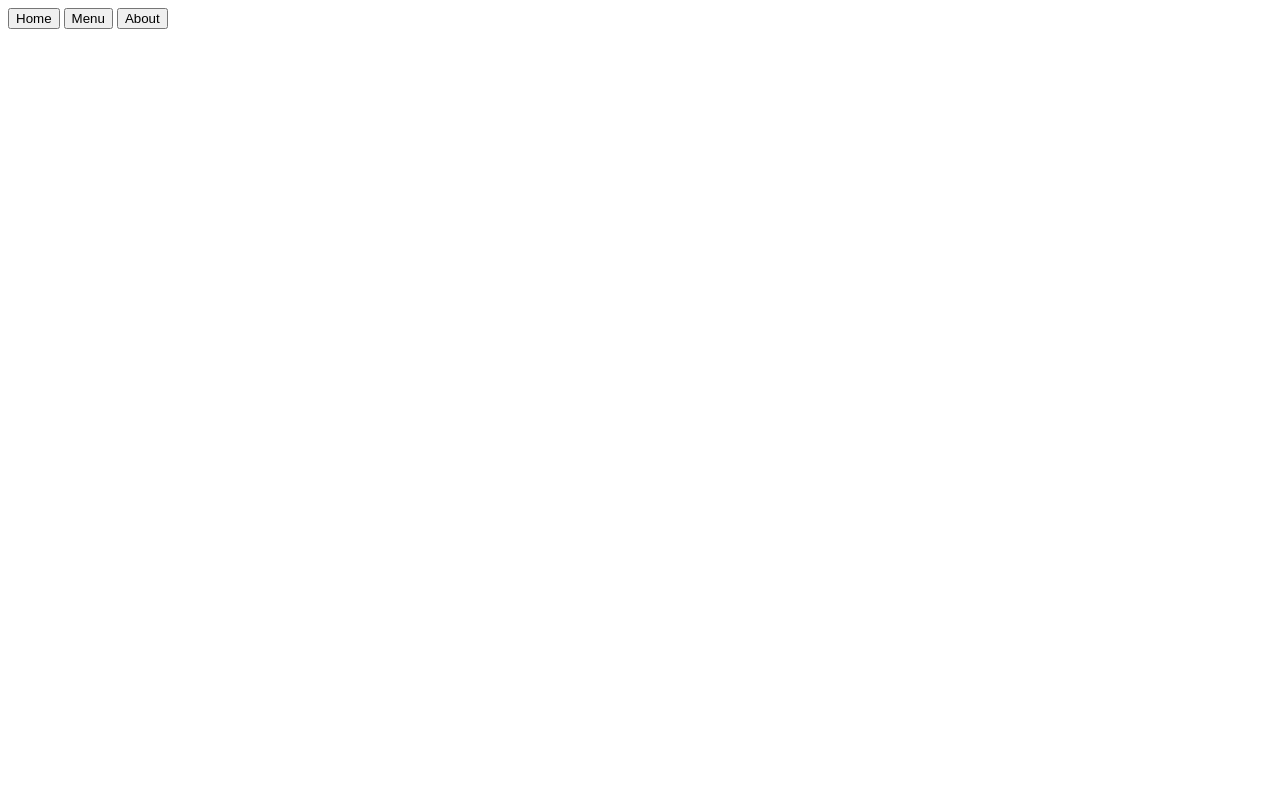
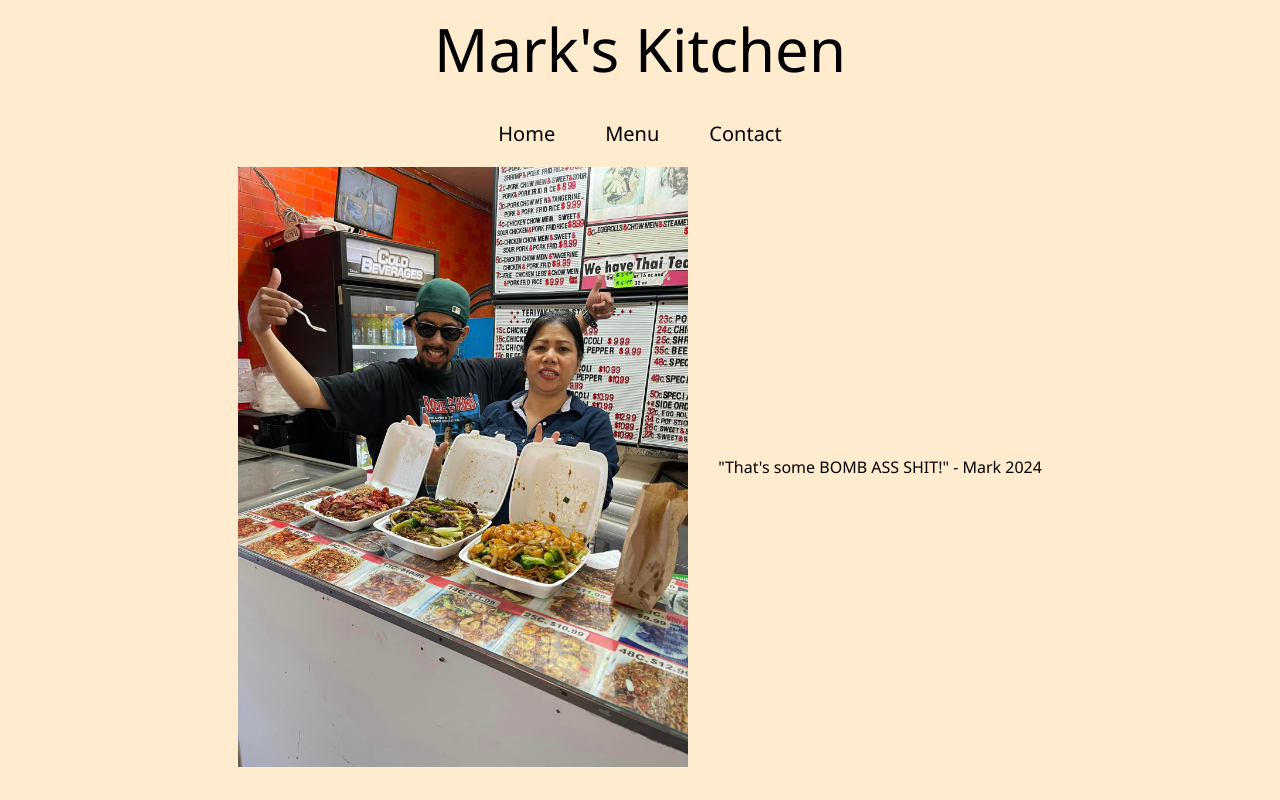
Before and after one commit to ehuang1998/restaurant-page, a website built with webpack: page src/index.html in a window 1280 px wide. Built offline with nearby package versions, Linux system fonts and the light colour scheme.

Commit message:
webpage created

```diff
--- /dev/null
+++ b/src/header.js
@@ -0,0 +1,36 @@
+export default function createHeader() {
+    const header = document.createElement("div");
+
+    const title = document.createElement('div');
+
+    const navBar = document.createElement('div');
+    const homeBtn = document.createElement('div');
+    const menuBtn = document.createElement('div');
+    const contactBtn = document.createElement('div');
+
+    title.setAttribute('id', 'title');
+
+    homeBtn.setAttribute('id', 'home-btn');
+    menuBtn.setAttribute('id', 'menu-btn');
+    contactBtn.setAttribute('id', 'contact-btn');
+
+    header.classList.add('header');
+    navBar.classList.add('navBar');
+    homeBtn.classList.add('tab');
+    menuBtn.classList.add('tab');
+    contactBtn.classList.add('tab');
+
+    title.textContent = "Mark's Kitchen";
+    homeBtn.textContent = 'Home';
+    menuBtn.textContent = 'Menu';
+    contactBtn.textContent = 'Contact';
+
+    header.appendChild(title);
+    navBar.appendChild(homeBtn);
+    navBar.appendChild(menuBtn);
+    navBar.appendChild(contactBtn);
+    header.appendChild(navBar);
+
+    return header;
+
+}
--- /dev/null
+++ b/src/home.js
@@ -0,0 +1,23 @@
+import Photo from './img/photo.jpg';
+
+export default function renderHome() {
+
+    const homePage = document.createElement('div');
+    const message = document.createElement('div');
+
+    homePage.setAttribute('id', 'home-page');
+    message.setAttribute('id', 'message');
+
+    message.textContent = `"That's some BOMB ASS SHIT!" - Mark 2024`;
+
+    const myPhoto = new Image();
+    myPhoto.src = Photo;
+
+    myPhoto.height = 600;
+
+    homePage.appendChild(myPhoto);
+    homePage.appendChild(message);
+
+    return homePage;
+
+}
--- a/src/index.html
+++ b/src/index.html
@@ -6,13 +6,6 @@
     <title>Restaurant Page</title>
 </head>
 <body>
-    <header>
-        <nav>
-            <button>Home</button>
-            <button>Menu</button>
-            <button>About</button>
-        </nav>
-    </header>
     <div id="content"></div>
 </body>
 </html>
--- a/src/index.js
+++ b/src/index.js
@@ -1 +1,13 @@
-console.log("Hello World!");
+import renderMenu from "./menu";
+import contact from "./contact";
+import createHeader from "./header";
+import renderHome from "./home";
+import './styles.css';
+
+const content = document.querySelector('#content');
+
+content.append(createHeader(), renderHome());
+
+const menuBtn = document.querySelector('#menu-btn');
+
+menuBtn.addEventListener('click', renderMenu);
--- /dev/null
+++ b/src/menu.js
@@ -0,0 +1,4 @@
+export default function renderMenu() {
+    console.log('Hello World');
+
+}
--- /dev/null
+++ b/src/styles.css
@@ -0,0 +1,42 @@
+* {
+    font-family:'Segoe UI', Tahoma, Geneva, Verdana, sans-serif;
+    background-color:blanchedalmond
+}
+
+#title {
+    font-size: 60px;
+    display: flex;
+    justify-content: center;
+}
+
+.header {
+    display: grid;
+    gap: 30px;
+}
+
+.navBar {
+    display: flex;
+    gap: 50px;
+    align-items: center;
+    justify-content: center;
+    font-size: 20px;
+}
+
+.tab {
+    cursor: pointer;
+}
+
+#message {
+    align-content: center;
+}
+
+#home-page {
+    display: flex;
+    justify-content: center;
+    margin-top: 20px;
+    gap: 30px;
+}
+
+#content {
+
+}
--- a/webpack.config.js
+++ b/webpack.config.js
@@ -4,10 +4,11 @@ const HtmlWebpackPlugin = require('html-webpack-plugin');
 module.exports = {
     mode: 'development',
     entry: './src/index.js',
-    output: {
-        filename: 'main.js',
-        path: path.resolve(__dirname, 'dist'),
-        clean: true,
+
+    devtool: 'inline-source-map',
+
+    devServer: {
+        static: './dist',
     },
 
     plugins: [
@@ -16,4 +17,23 @@ module.exports = {
             template: './src/index.html'
         }),
     ],
+
+    output: {
+        filename: 'main.js',
+        path: path.resolve(__dirname, 'dist'),
+        clean: true,
+    },
+
+    module: {
+        rules: [
+            {
+                test: /\.css$/i,
+                use: ['style-loader', 'css-loader'],
+            },
+            {
+                test: /\.(png|svg|jpg|jpeg|gif)$/i,
+                type: 'asset/resource',
+            },
+        ],
+    },
 };
```
Also changed, not shown: package.json (+7 -2 lines), dist/1e218f31190dc75e6641.jpg (added), dist/index.html, dist/main.js, src/contact.js (added), src/img/photo.jpg (added), 1 other file.
